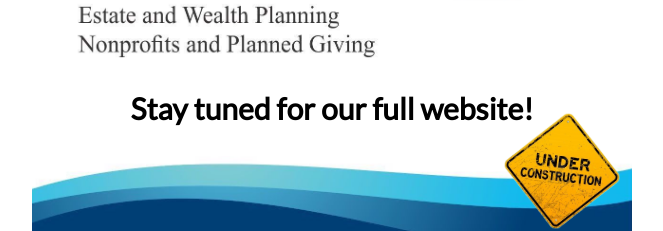
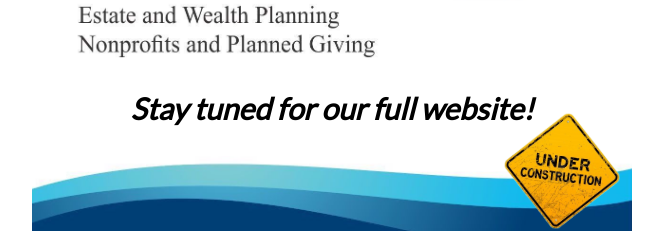
Before and after one commit to rameezmpe/sjkp, a plain HTML site: page flyer.html in a window 1280 px wide. Shown: the part 487-718 px from the top of the page, without its empty margins (308-971 px from the left). Drawn offline with Linux system fonts and the light colour scheme.

Commit message:
coming soon message italic

```diff
--- a/flyer.html
+++ b/flyer.html
@@ -11,7 +11,7 @@
 				<div>
 					<img src="Under_Construction.png" width="120px" style="position:absolute;right:10px;top:590px;transform: rotate(7deg);">
 				</div>
-	    		<div style="font-size:30px; font-weight: bold; padding: 30px; font-family: 'Lato', sans-serif">
+	    		<div style="font-size:30px; font-weight: bold; padding: 30px; font-family: 'Lato', sans-serif; font-style: italic">
 	    			Stay tuned for our full website!
 	    		</div>
 	    		<img src="flyer2-2.jpg" width="600px" style="margin: 0 auto">
```
